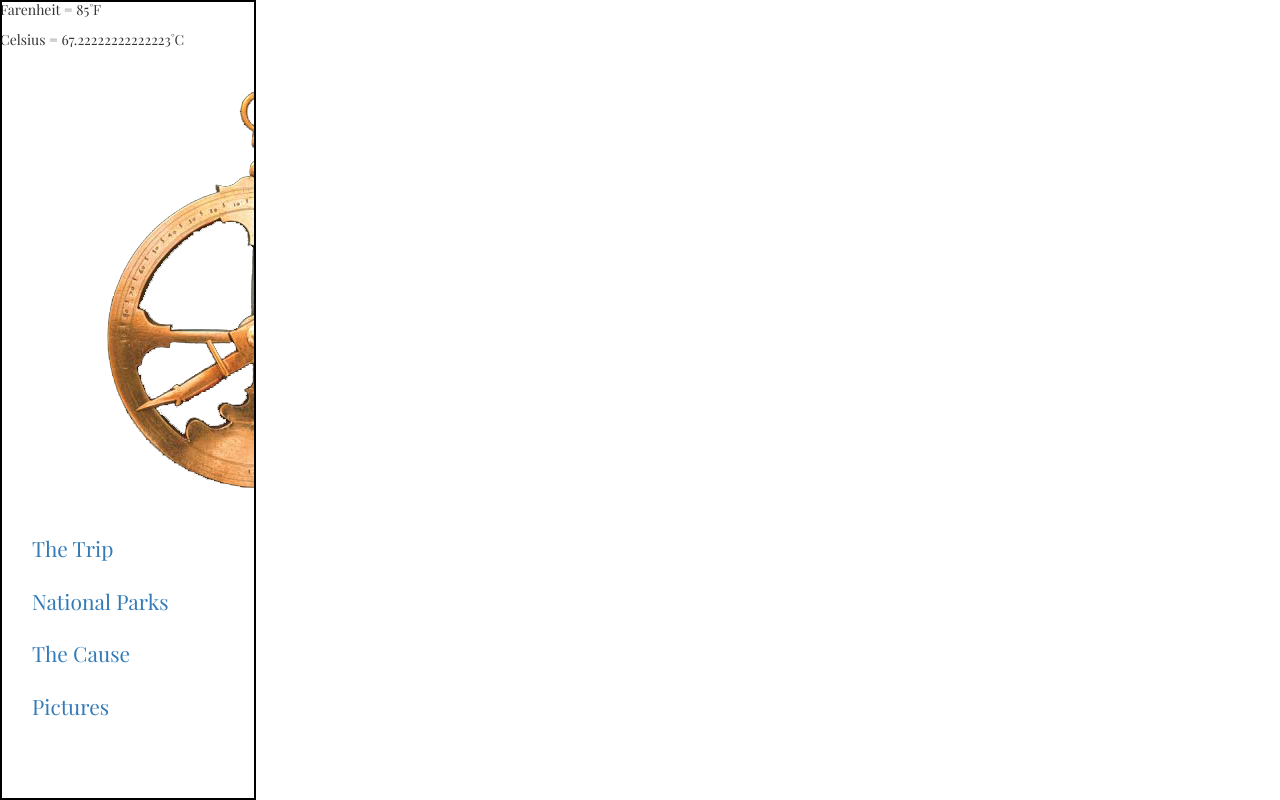
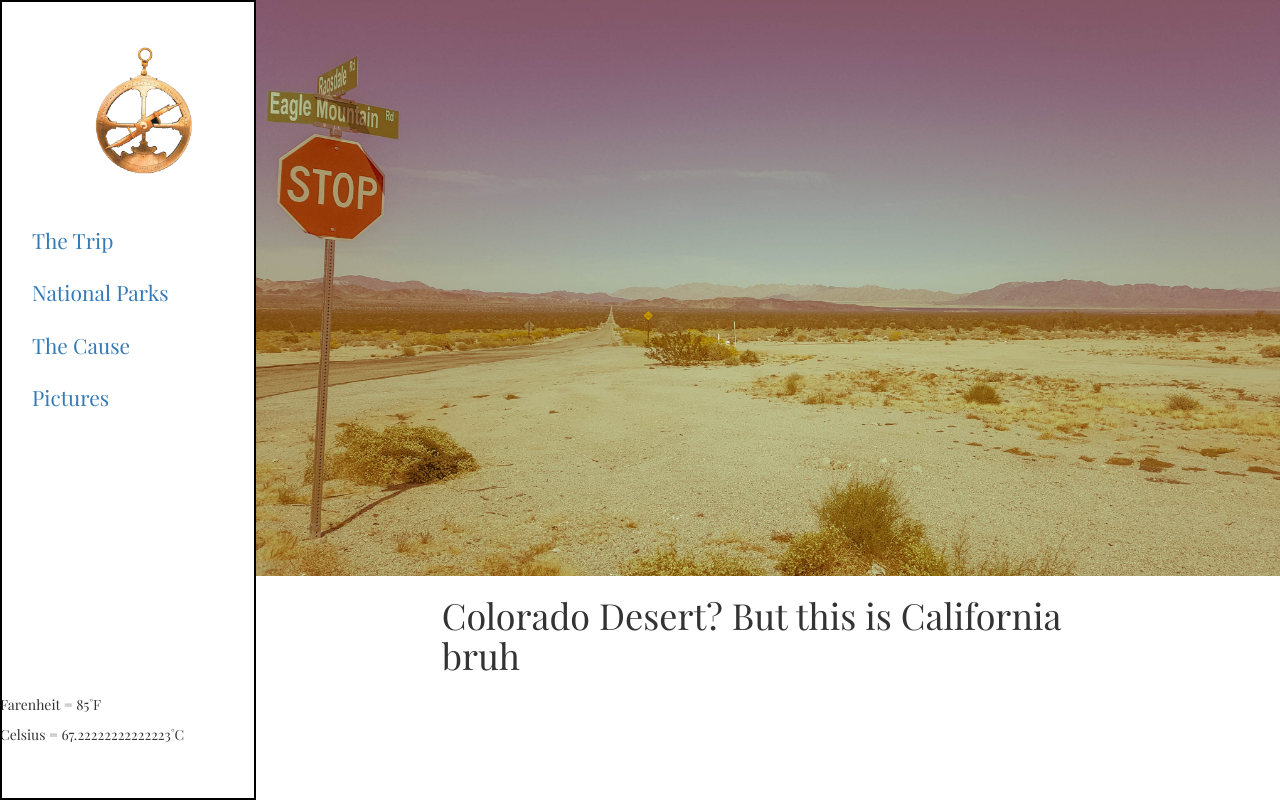
Before and after one commit to GRMiller/Blog-Template, a plain HTML site: page days.html in a window 1280 px wide. Drawn offline with nearby package versions, Linux system fonts and the light colour scheme.

Commit message:
V1 of some projects from my first week of Grand Circus Front End Javascript Bootcamp

```diff
--- a/days.html
+++ b/days.html
@@ -1,5 +1,5 @@
 <!DOCTYPE html>
-<html>
+<html class="theTrip-page">
 
 <head>
 	<title></title>
@@ -27,15 +27,41 @@
 <body>
 <div id="wrapper">
 
+
+<!--BEGIN SIDEBAR NAV-->
 	<nav id="sidebar-wrapper">
+		<a href="index.html"><img id="sidebar-logo" src="images/astrolabe.png"/></a>
 		<ul class="sidebar-nav">
-			<li id="sidebar-logo"><a href="index.html"><img src="images/astrolabe.png"/></a></li>
 			<li><a href="#">The Trip</a></li>
 			<li><a href="#">National Parks</a></li>
 			<li><a href="#">The Cause</a></li>
 			<li><a href="#">Pictures</a></li>
 		</ul>
 	</nav>
+<!--END SIDEBAR NAV-->
+
+
+
+<!--BEGIN MAIN PAGE CONTENT-->
+<div id="page-content-wrapper">
+	<div class="container-fluid">
+		<div class="row">
+			<div class="col-xs-12>">
+				<img class="img-responsive hero_img" src="images/eagleMountainOverlook.jpg">
+			</div>
+		</div><!--end "row"-->
+
+
+		<div class="row">
+			<div class="col-xs-2">
+			</div>
+			<div class="col-xs-8">
+				<h1>Colorado Desert? But this is California bruh</h1>
+				<h3>
+			</div>
+		</div>
+	</div><!--end "container-fluid"-->
+</div><!--end "page-content-wrapper"-->
 
 <p>Farenheit = <span id="farenheit">85</span>˚ F</p>
 
```
Also changed, not shown: index.html (+2 -2 lines).
